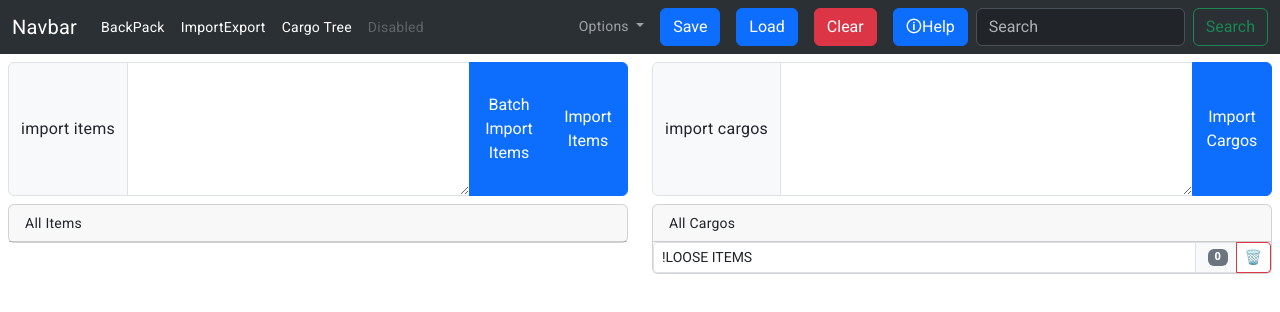
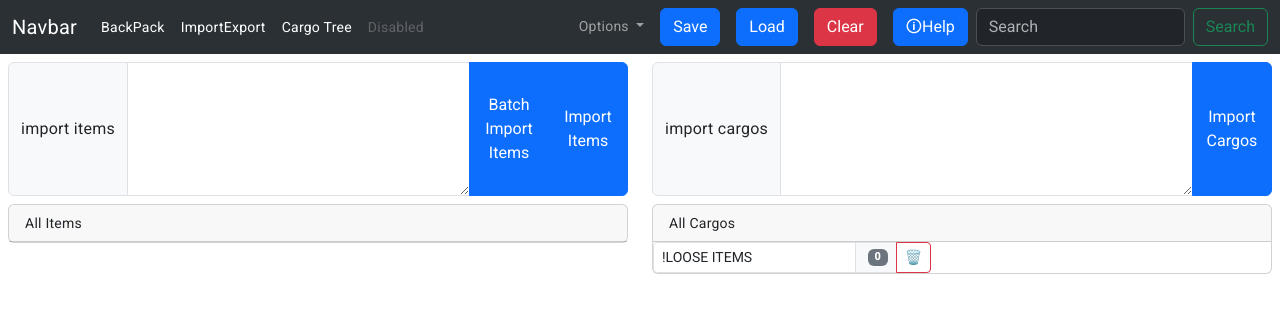
Before and after one commit to KubaMiszcz/BackPackManager, an Angular app in the folder BackPackManager-Front/: page /import-export-tab in a window 1280 px wide. Shown: the top 312 px of the page. Built offline with nearby package versions, Linux system fonts and the light colour scheme.

Commit message:
update cargos

```diff
--- a/BackPackManager-Front/src/app/components/import-export-tab/import-export-tab.component.html
+++ b/BackPackManager-Front/src/app/components/import-export-tab/import-export-tab.component.html
@@ -32,7 +32,7 @@
                 <div class="d-flex flex-wrap justify-content-between">
                     <div *ngFor="let item of items" style="width: 45%;">
                         <div class="input-group input-group-sm d-flesx align-items-center">
-                            <button  class="btn btn-outline-primary" type="button" (click)="togglePinItem(item)">
+                            <button class="btn btn-outline-primary" type="button" (click)="togglePinItem(item)">
                                 <span [ngClass]="{'hidden' : !item.isCargo}">📦</span>
                             </button>
                             <input type="text" [(ngModel)]="item.name" [ngClass]="{'pinned' : item.isPinned}"
@@ -52,7 +52,8 @@
                 <div class="card-header">
                     All Cargos
                 </div>
-                <div *ngFor="let cargo of cargos">
+                <div class="d-flex flex-wrap justify-content-between">
+                    <div *ngFor="let cargo of cargos" style="width: 45%;">
                         <div class="input-group input-group-sm">
                             <input type="text" [(ngModel)]="cargo.name" class="form-control " placeholder="name"
                                 aria-label="name">
@@ -67,3 +68,4 @@
             </div>
         </div>
     </div>
+</div>
```
Lines whose indentation alone changed are shown as unchanged.
